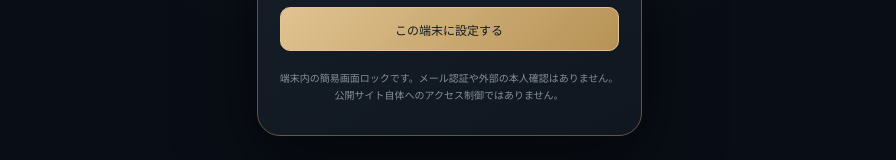
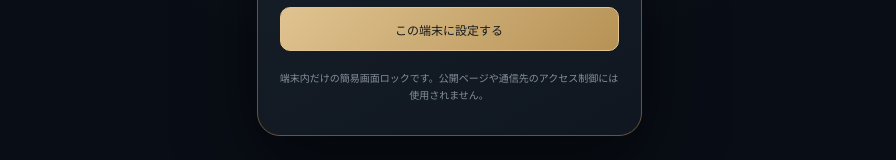
Before and after one commit to ogasawaratouei1998-lgtm/shun-x-lite-app, a plain HTML site: page index.html in a window 1280 px wide. Shown: the part 581-741 px from the top of the page, without its empty margins (191-1087 px from the left). Drawn offline with Linux system fonts and the light colour scheme; no server answers.

Commit message:
Complete v15 local lock caching, update checks and privacy messaging

```diff
--- a/index.html
+++ b/index.html
@@ -35,7 +35,7 @@
   <p id="screen-pin-status" role="status" aria-live="polite">4桁のコードを入力してください。</p>
   <button id="screen-pin-submit" type="button" class="button-primary">ロック解除</button>
   <button id="screen-pin-reset" type="button" class="text-button" hidden>この端末の画面ロックをリセット</button>
-  <p class="screen-lock-footnote">端末内の簡易画面ロックです。メール認証や外部の本人確認はありません。公開サイト自体へのアクセス制御ではありません。</p>
+  <p class="screen-lock-footnote">端末内だけの簡易画面ロックです。公開ページや通信先のアクセス制御には使用されません。</p>
  </div>
 </section>
 <main>
```
